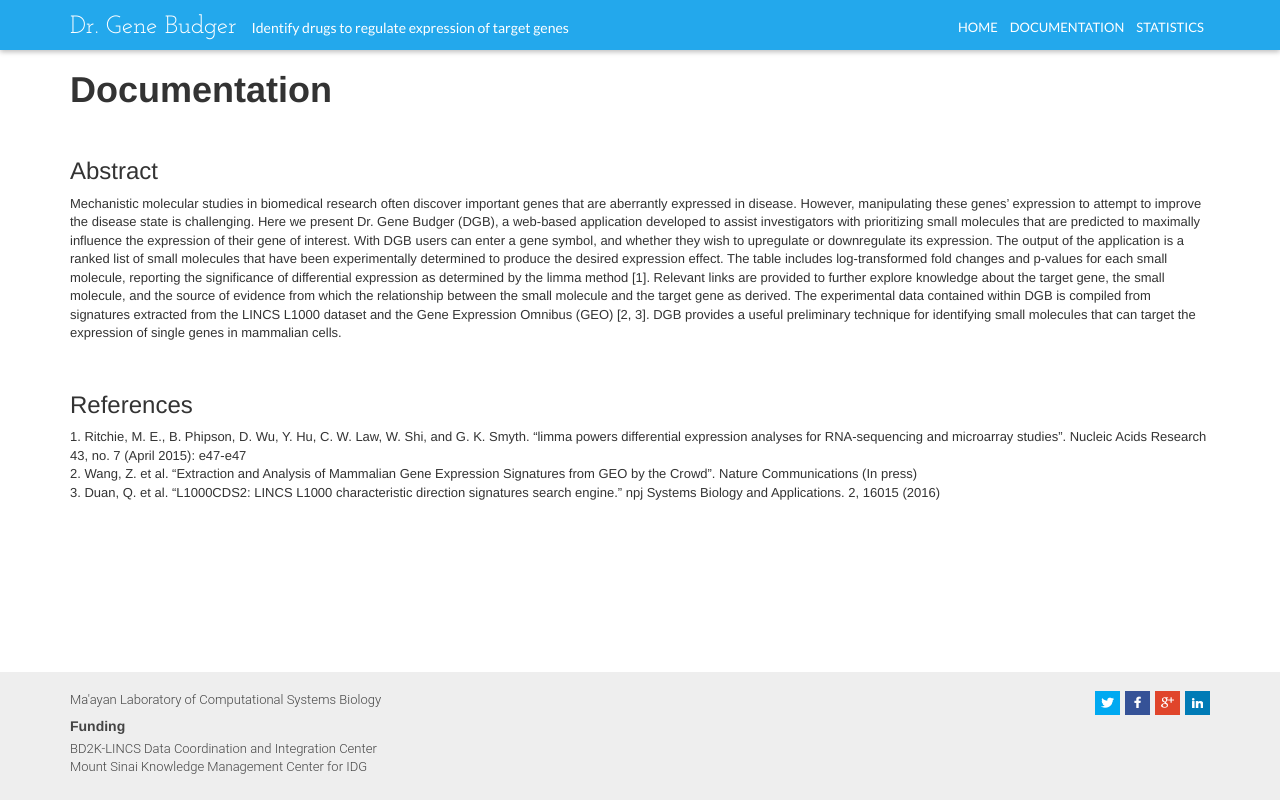
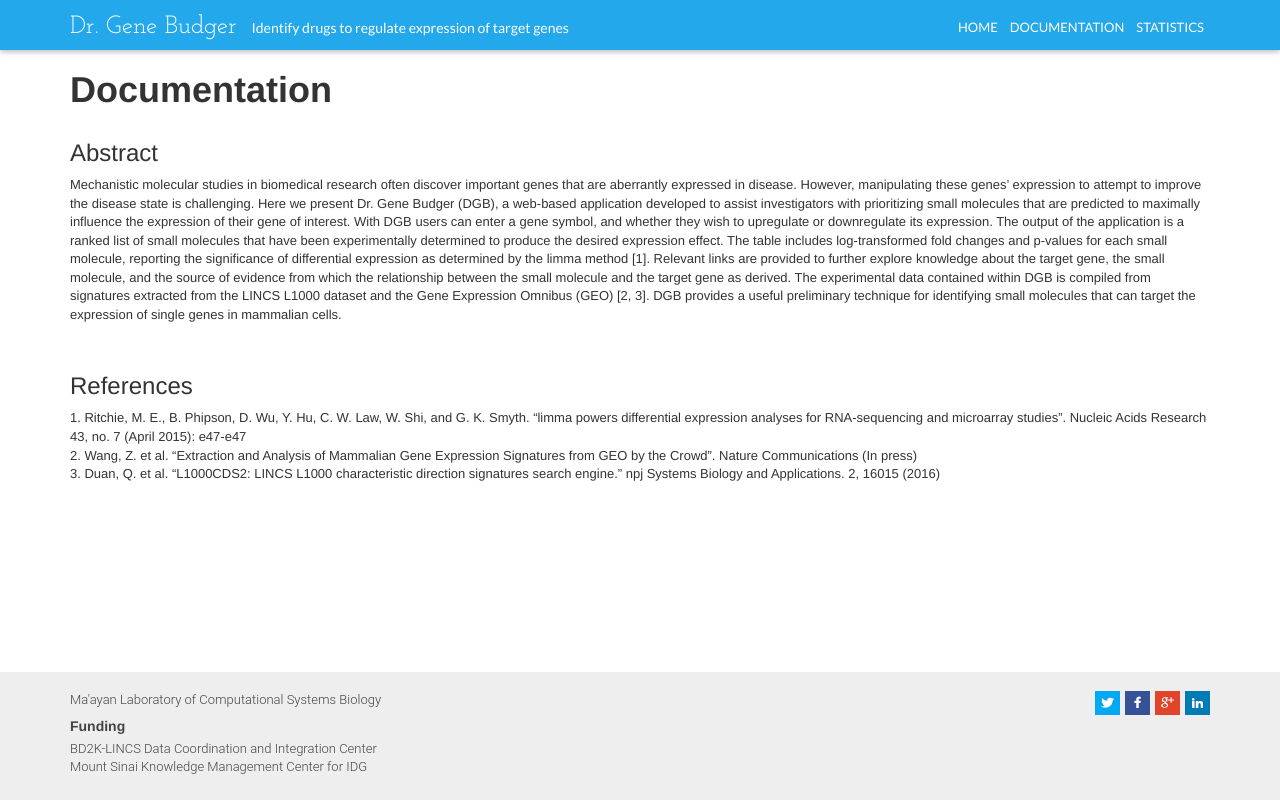
Before and after one commit to MaayanLab/Dr-Gene-Budger, a Python web app: template DGB/templates/documentation.html in a window 1280 px wide. Run offline with Jinja, Linux system fonts and the light colour scheme; the template is opened without the code that fills it, so the values that code supplies are empty; some libraries are stand-ins or nearby versions.

Commit message:
Style documentation.

```diff
--- a/DGB/templates/documentation.html
+++ b/DGB/templates/documentation.html
@@ -6,8 +6,8 @@
       Documentation
     </strong>
   </h1>
-
-    <br>
+  <div class="row">
+    <div class="col-md-12">
       <h3>Abstract</h3>
       <p>
           Mechanistic molecular studies in biomedical research often discover important genes that are aberrantly
@@ -34,4 +34,6 @@
           3. Duan, Q. et al. “L1000CDS2: LINCS L1000 characteristic direction signatures search engine.” npj Systems Biology and Applications. 2, 16015 (2016)<br>
       </p>
     </div>
+  </div>
+</div>
 {% endblock %}
```
Lines whose indentation alone changed are shown as unchanged.
